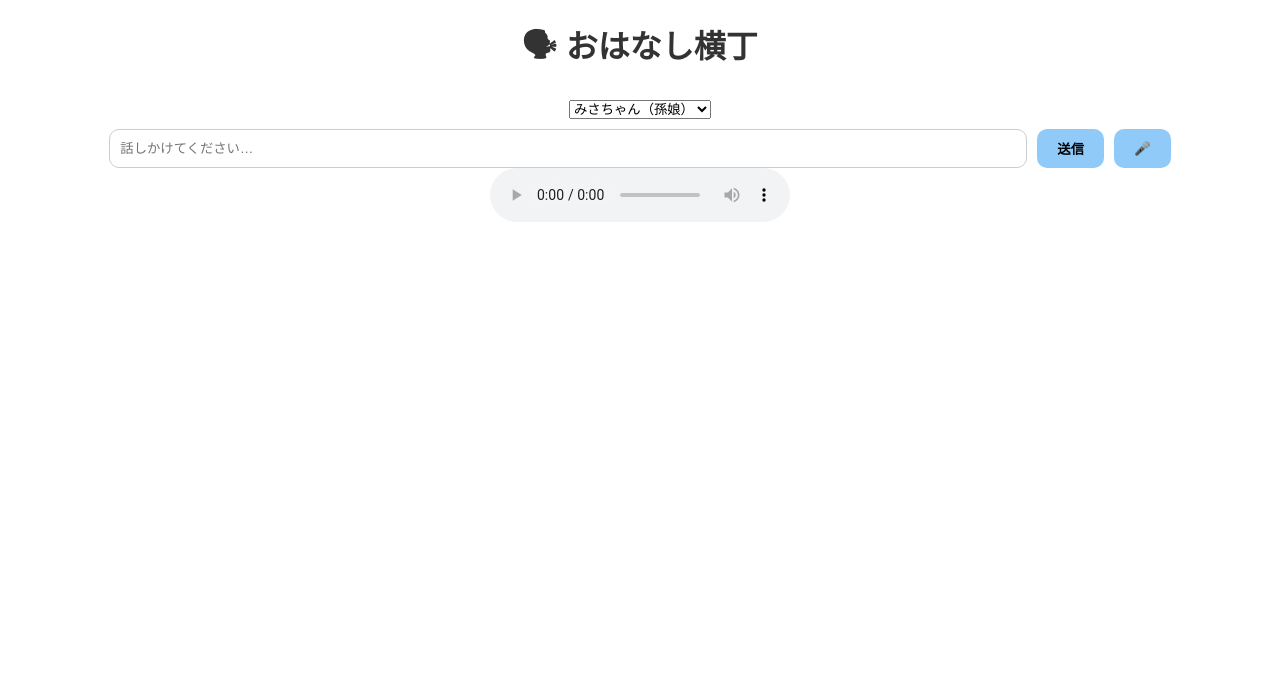
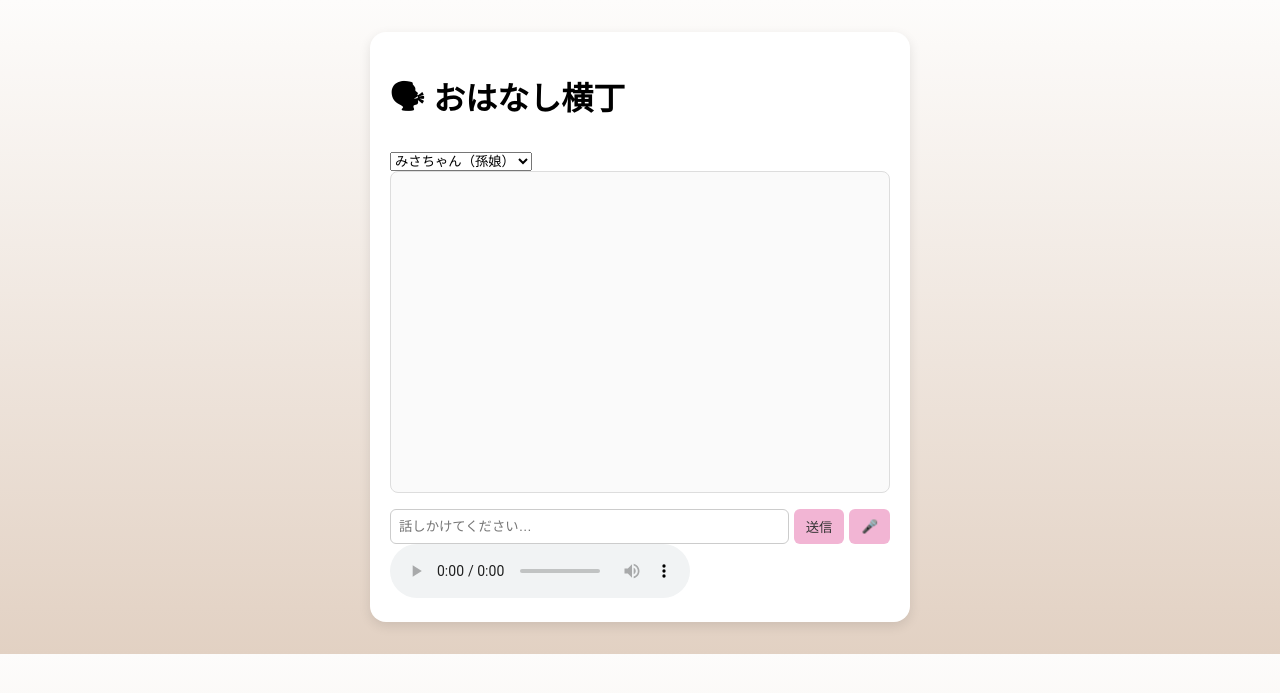
Before and after one commit to murahimurahi/ai_grandchild_bot, a Flask app: template templates/index.html in a window 1280 px wide. Shown: the top 693 px of the page. Run offline with Flask 3, Linux system fonts and the light colour scheme; the template is opened without the code that fills it, so the values that code supplies are empty.

Commit message:
Update style.css

```diff
--- a/static/style.css
+++ b/static/style.css
@@ -1,95 +1,54 @@
 body {
-  font-family: "Hiragino Maru Gothic ProN", "Arial Rounded MT Bold", sans-serif;
-  text-align: center;
-  transition: background 1s ease;
-  color: #333;
+  font-family: "Hiragino Sans", sans-serif;
+  background: linear-gradient(180deg, #fdfcfb 0%, #e2d1c3 100%);
   margin: 0;
   padding: 0;
 }
 
-/* 季節テーマ */
-body.spring { background: linear-gradient(120deg, #fce4ec, #fff3e0); }
-body.summer { background: linear-gradient(120deg, #e1f5fe, #ffffff); }
-body.autumn { background: linear-gradient(120deg, #ffe0b2, #fff8e1); }
-body.winter { background: linear-gradient(120deg, #e0f7fa, #eceff1); }
-
-.container {
+.chat-container {
   max-width: 500px;
-  margin: 60px auto;
+  margin: 2rem auto;
+  background: #fff;
+  border-radius: 16px;
+  box-shadow: 0 4px 12px rgba(0,0,0,0.1);
   padding: 20px;
-  border-radius: 20px;
-  background: rgba(255, 255, 255, 0.8);
-  box-shadow: 0 4px 15px rgba(0,0,0,0.1);
 }
 
-#chat-box {
-  height: 320px;
+#messages {
+  height: 300px;
   overflow-y: auto;
+  border: 1px solid #ddd;
+  border-radius: 8px;
   padding: 10px;
-  text-align: left;
-  border: 1px solid #ddd;
-  border-radius: 10px;
-  margin-bottom: 10px;
+  margin-bottom: 1rem;
   background: #fafafa;
 }
 
-.user {
-  text-align: right;
-  color: #444;
-  margin: 5px;
-}
-.ai {
-  text-align: left;
-  color: #333;
-  margin: 5px;
+.message {
+  margin: 8px 0;
 }
 
 .input-area {
   display: flex;
-  justify-content: center;
-  margin-top: 10px;
+  gap: 5px;
 }
-.input-area input {
-  width: 70%;
-  padding: 10px;
-  border-radius: 10px;
+
+#userInput {
+  flex: 1;
+  padding: 8px;
+  border-radius: 6px;
   border: 1px solid #ccc;
 }
-.input-area button {
-  margin-left: 10px;
-  padding: 10px 20px;
+
+button {
+  padding: 8px 12px;
   border: none;
-  border-radius: 10px;
-  background: #90caf9;
+  border-radius: 6px;
+  background-color: #f2b5d4;
+  color: #333;
   cursor: pointer;
-  font-weight: bold;
-  transition: 0.3s;
-}
-.input-area button:hover {
-  background: #42a5f5;
-  color: white;
 }
 
-.buttons button {
-  margin: 5px;
-  padding: 6px 12px;
-  border-radius: 8px;
-  background: #f8bbd0;
-  border: none;
-  cursor: pointer;
-  font-size: 0.9em;
+button:hover {
+  background-color: #f8d1e3;
 }
-.buttons button:hover {
-  background: #f48fb1;
-  color: white;
-}
-
-.reminder {
-  background: #fff9c4;
-  border-radius: 10px;
-  padding: 10px;
-  margin-bottom: 10px;
-  display: inline-block;
-  font-size: 1em;
-}
-.hidden { display: none; }
```
